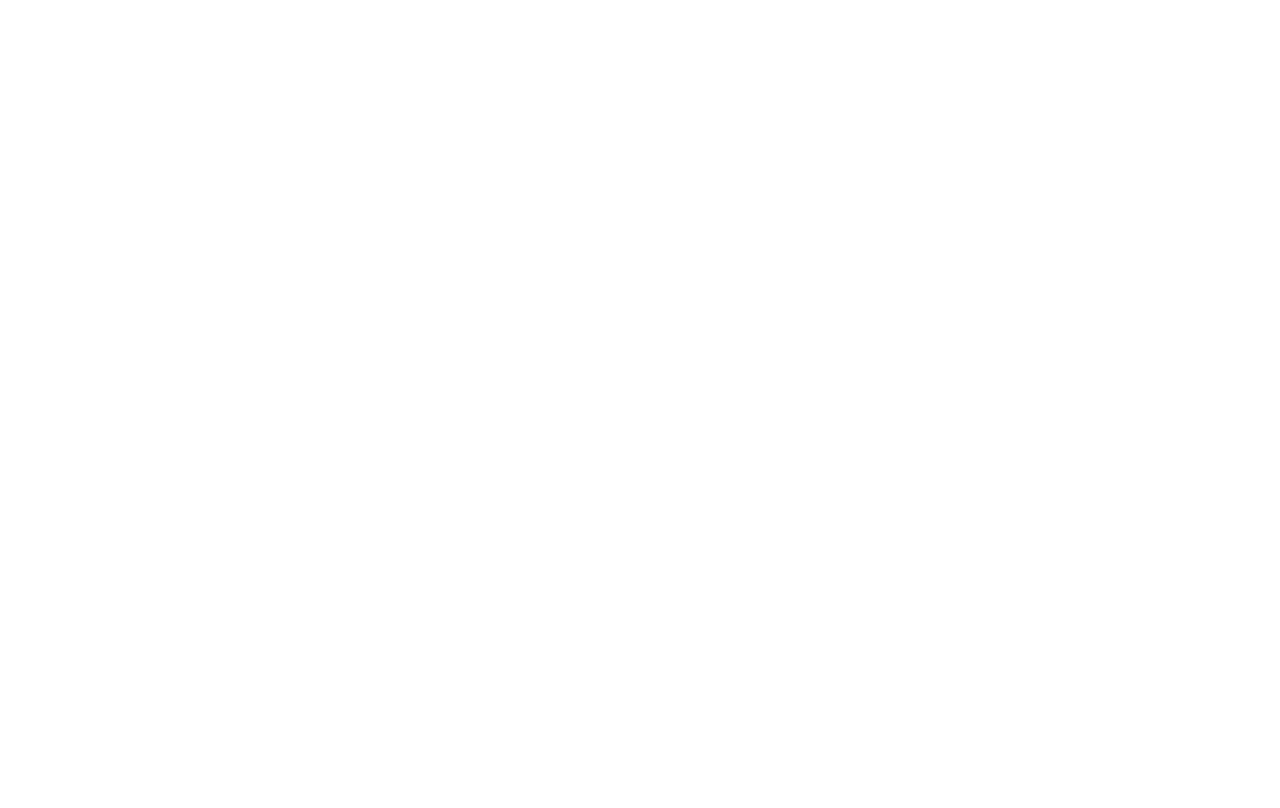
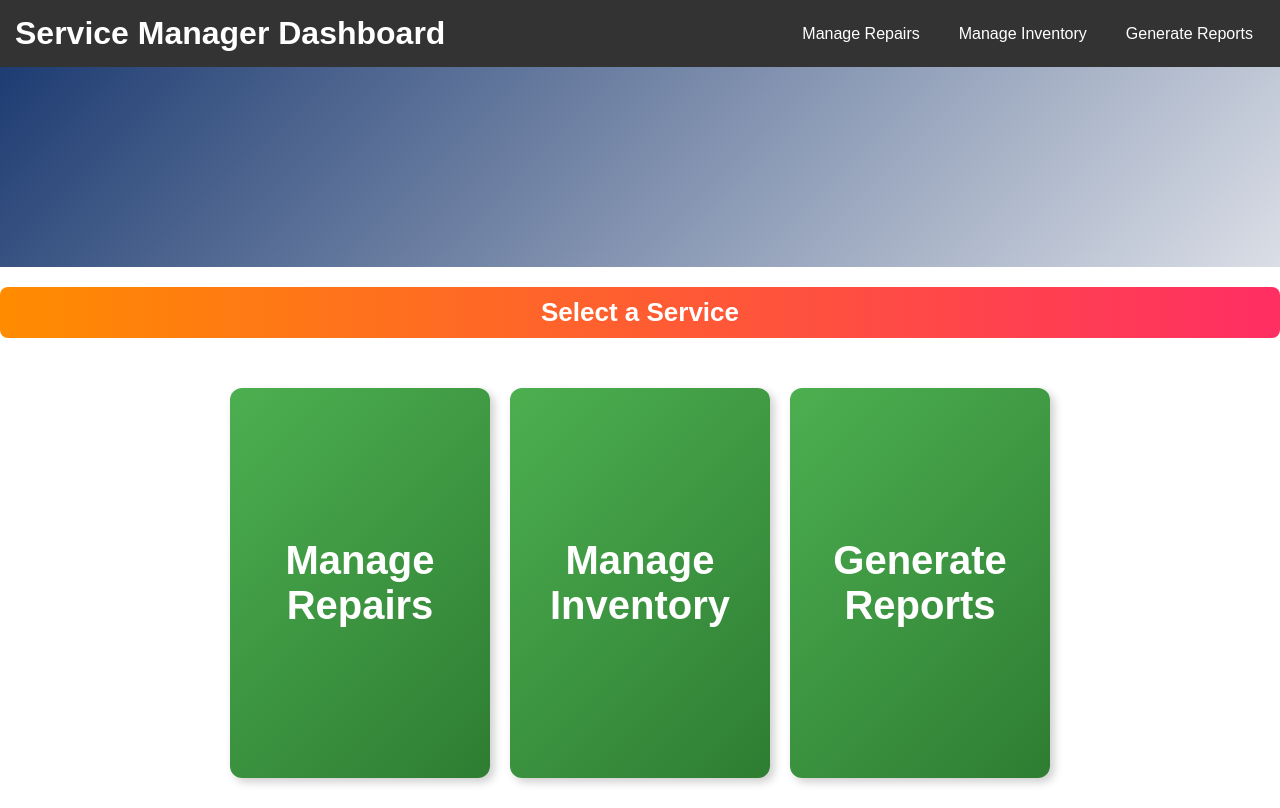
Before and after one commit to AshenIsuruWijesuriya/Samson-Cricket-WebApp, a React (Create React App) app in the folder frontend/: page /servicedashboard in a window 1280 px wide. Before the commit this address had no page. Built offline with nearby package versions, Linux system fonts and the light colour scheme; the HTML template or start-up script is replaced by a standard one.

Commit message:
route fix service

```diff
--- a/frontend/src/Router/Routes.js
+++ b/frontend/src/Router/Routes.js
@@ -12,6 +12,8 @@
 import AdminDashboard from '../Pages/Admin/AdminDashboard';
 import ManageUsers from '../Pages/Admin/ManageUsers/ManageUsers';
 import ManageInventory from '../Pages/Admin/ManageInventory/ManageInventory';
+
+import ServiceManagerDashboard from '../Pages/ServiceManager/ServiceManagerDashboard';
 
 const AppRoutes = () => {
     return (
@@ -35,6 +37,9 @@
                 <Route path="/admindashboard/manage-users" element={<ManageUsers />} />
                 <Route path="/admindashboard/manage-inventory" element={<ManageInventory />} />
 
+                {/* Service Manager Dashboard */}
+                <Route path="/servicedashboard" element={<ServiceManagerDashboard />} />
+
             </RouterRoutes>
         </Router>
     );
```
